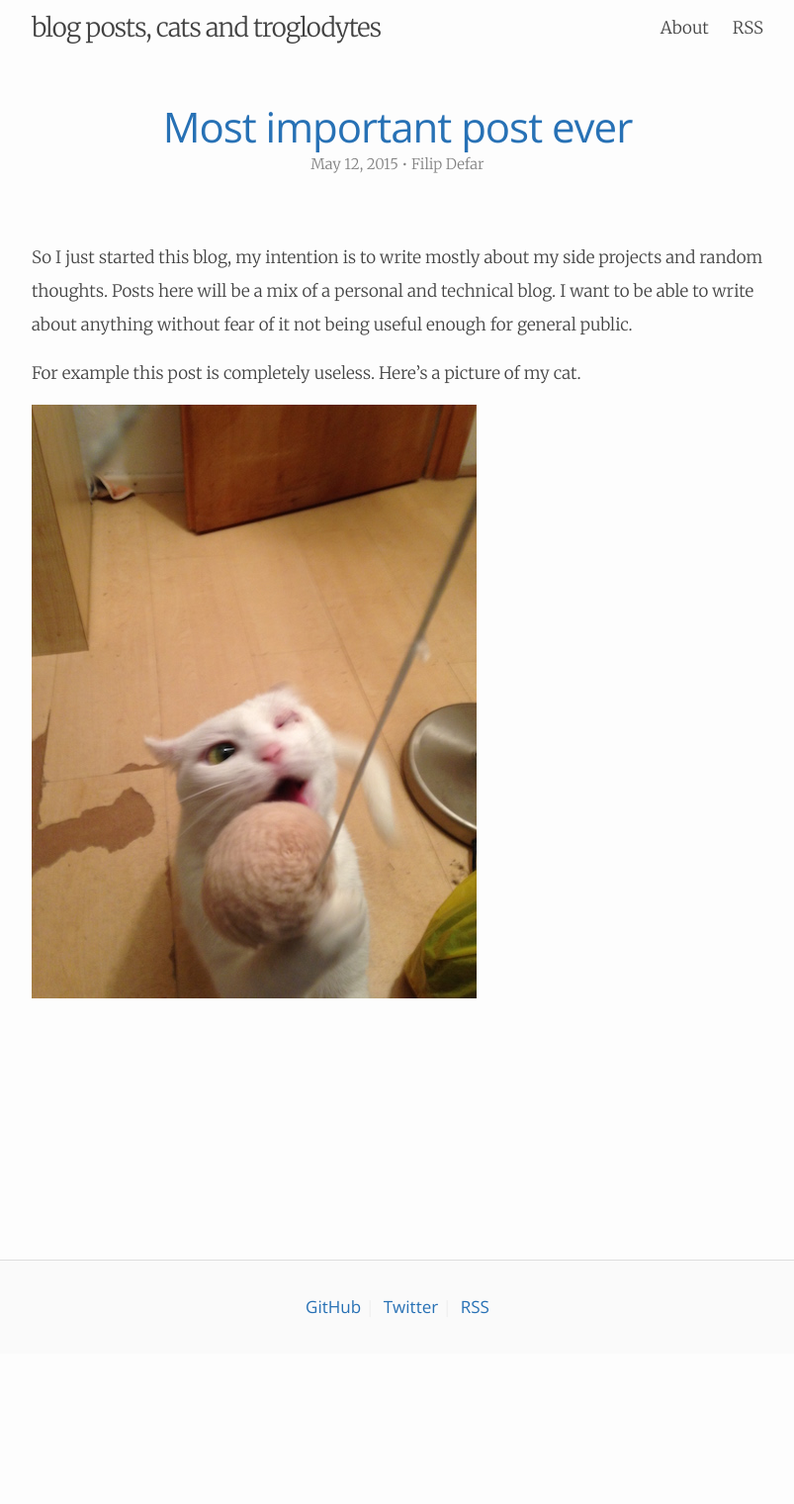
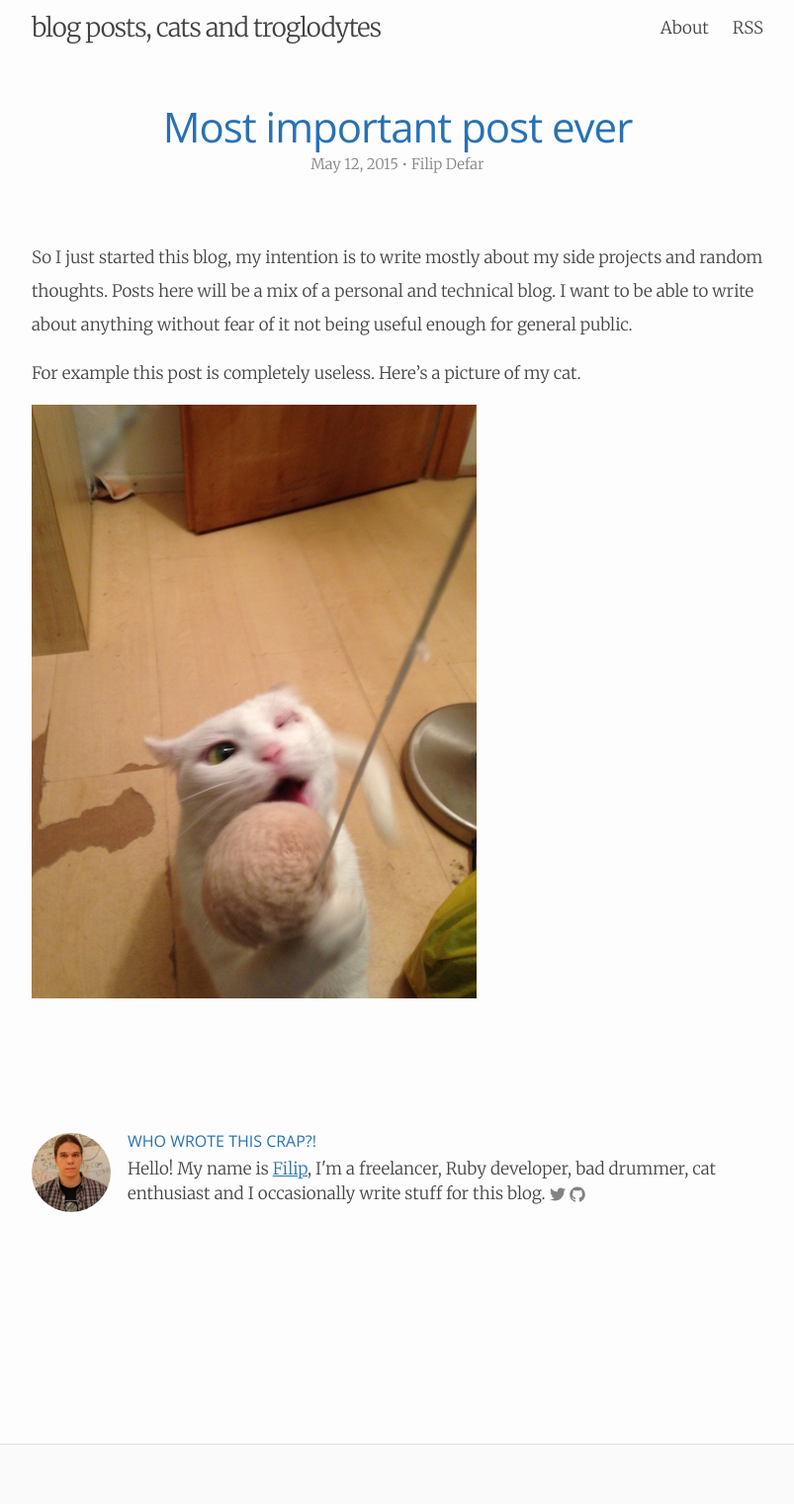
Before and after one commit to dabrorius/dabrorius.github.io, a Jekyll site: the page built from _posts/2015-05-12-hello-world.markdown, in a window 1280 px wide. Shown: the whole page at 99% size, without its empty margins (238-1041 px from the left). Built offline with Jekyll 4.4.1, drawn with Linux system fonts in a browser that asks for light colours; before the commit the page ends 1368 px from its top, so only the background shows below that.

Commit message:
Another design update

```diff
--- a/_includes/footer.html
+++ b/_includes/footer.html
@@ -1,18 +1,2 @@
 <footer class="site-footer">
-
-          {% if site.github_username %}
-            <a href="https://github.com/{{ site.github_username }}">
-              GitHub
-            </a> |&nbsp;
-          {% endif %}
-
-          {% if site.twitter_username %}
-            <a href="https://twitter.com/{{ site.twitter_username }}">
-              Twitter
-            </a> |&nbsp;
-          {% endif %}
-
-
-            <a class="page-link" href="/feed.xml">RSS</a>
-
 </footer>
--- a/_layouts/page.html
+++ b/_layouts/page.html
@@ -4,7 +4,6 @@
 <div class="post">
 
   <header class="post-header">
-    <h1 class="post-title">{{ page.title }}</h1>
   </header>
 
   <article class="post-content">
--- a/_layouts/post.html
+++ b/_layouts/post.html
@@ -12,6 +12,25 @@
     {{ content }}
   </article>
 
+  <div class="written-by">
+    <img src="/images/profile.jpeg" class="profile">
+      <h2>Who wrote this crap?!</h2>
+      Hello! My name is <a href="/about">Filip</a>, I'm a freelancer, Ruby developer, bad drummer, cat enthusiast and I occasionally write stuff for this blog.
+
+  <a href="https://twitter.com/{{ site.twitter_username }}" target="_blank"§>
+    <span class="icon  icon--twitter">
+      <svg viewBox="0 0 16 16">
+        <path fill="#828282" d="M15.969,3.058c-0.586,0.26-1.217,0.436-1.878,0.515c0.675-0.405,1.194-1.045,1.438-1.809
+        c-0.632,0.375-1.332,0.647-2.076,0.793c-0.596-0.636-1.446-1.033-2.387-1.033c-1.806,0-3.27,1.464-3.27,3.27 c0,0.256,0.029,0.506,0.085,0.745C5.163,5.404,2.753,4.102,1.14,2.124C0.859,2.607,0.698,3.168,0.698,3.767 c0,1.134,0.577,2.135,1.455,2.722C1.616,6.472,1.112,6.325,0.671,6.08c0,0.014,0,0.027,0,0.041c0,1.584,1.127,2.906,2.623,3.206 C3.02,9.402,2.731,9.442,2.433,9.442c-0.211,0-0.416-0.021-0.615-0.059c0.416,1.299,1.624,2.245,3.055,2.271 c-1.119,0.877-2.529,1.4-4.061,1.4c-0.264,0-0.524-0.015-0.78-0.046c1.447,0.928,3.166,1.469,5.013,1.469 c6.015,0,9.304-4.983,9.304-9.304c0-0.142-0.003-0.283-0.009-0.423C14.976,4.29,15.531,3.714,15.969,3.058z"/></svg></span></a>
+
+    <a href="https://github.com/{{ site.github_username }}" target="_blank">
+      <span class="icon  icon--github">
+        <svg viewBox="0 0 16 16">
+          <path fill="#828282" d="M7.999,0.431c-4.285,0-7.76,3.474-7.76,7.761 c0,3.428,2.223,6.337,5.307,7.363c0.388,0.071,0.53-0.168,0.53-0.374c0-0.184-0.007-0.672-0.01-1.32 c-2.159,0.469-2.614-1.04-2.614-1.04c-0.353-0.896-0.862-1.135-0.862-1.135c-0.705-0.481,0.053-0.472,0.053-0.472 c0.779,0.055,1.189,0.8,1.189,0.8c0.692,1.186,1.816,0.843,2.258,0.645c0.071-0.502,0.271-0.843,0.493-1.037 C4.86,11.425,3.049,10.76,3.049,7.786c0-0.847,0.302-1.54,0.799-2.082C3.768,5.507,3.501,4.718,3.924,3.65 c0,0,0.652-0.209,2.134,0.796C6.677,4.273,7.34,4.187,8,4.184c0.659,0.003,1.323,0.089,1.943,0.261 c1.482-1.004,2.132-0.796,2.132-0.796c0.423,1.068,0.157,1.857,0.077,2.054c0.497,0.542,0.798,1.235,0.798,2.082 c0,2.981-1.814,3.637-3.543,3.829c0.279,0.24,0.527,0.713,0.527,1.437c0,1.037-0.01,1.874-0.01,2.129 c0,0.208,0.14,0.449,0.534,0.373c3.081-1.028,5.302-3.935,5.302-7.362C15.76,3.906,12.285,0.431,7.999,0.431z"/>
+        </svg>
+      </span>
+    </a>
+  </div>
   {% if  page.previous %}
   <div class="next-post">Next post</div>
   <h3>
--- a/_sass/_base.scss
+++ b/_sass/_base.scss
@@ -36,6 +36,21 @@
 
 h2 {
   margin: 3em 0 2em;
+}
+
+.written-by {
+  line-height: 1.5em;
+  margin-top: 8em;
+  h2 {
+    text-align: left;
+    margin: 0 0 0.5em;
+    font-size: 16px;
+    text-transform: uppercase;
+    line-height: 1em;
+  }
+  a, a:active, a:visited, a:hover {
+    text-decoration: underline;
+  }
 }
 
 .post-list {
--- a/_sass/_layout.scss
+++ b/_sass/_layout.scss
@@ -3,8 +3,9 @@
  */
 .profile {
   border-radius: 50%;
-  height: 60px;
+  height: 80px;
   float: left;
+  margin-right: 1em;
 }
 
 .site-header {
@@ -113,7 +114,7 @@
 .contact-list,
 .social-media-list {
     list-style: none;
-    margin-left: 0;
+    margin: 2em 0;
 }
 
 .footer-col-wrapper {
```
Also changed, not shown: about.html (added, +41 -0 lines), about.md (deleted, +0 -11 lines), 1 other file.
